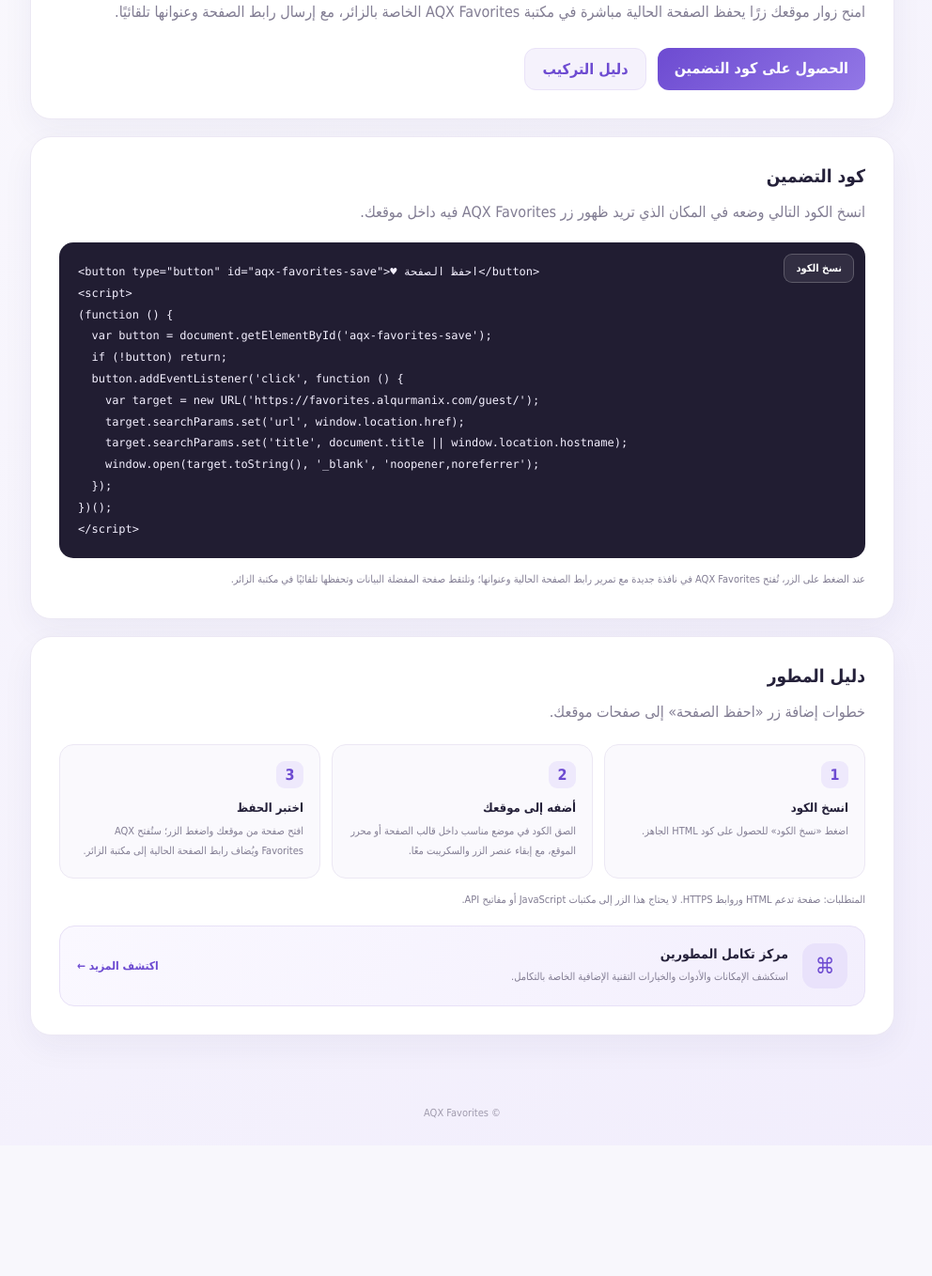
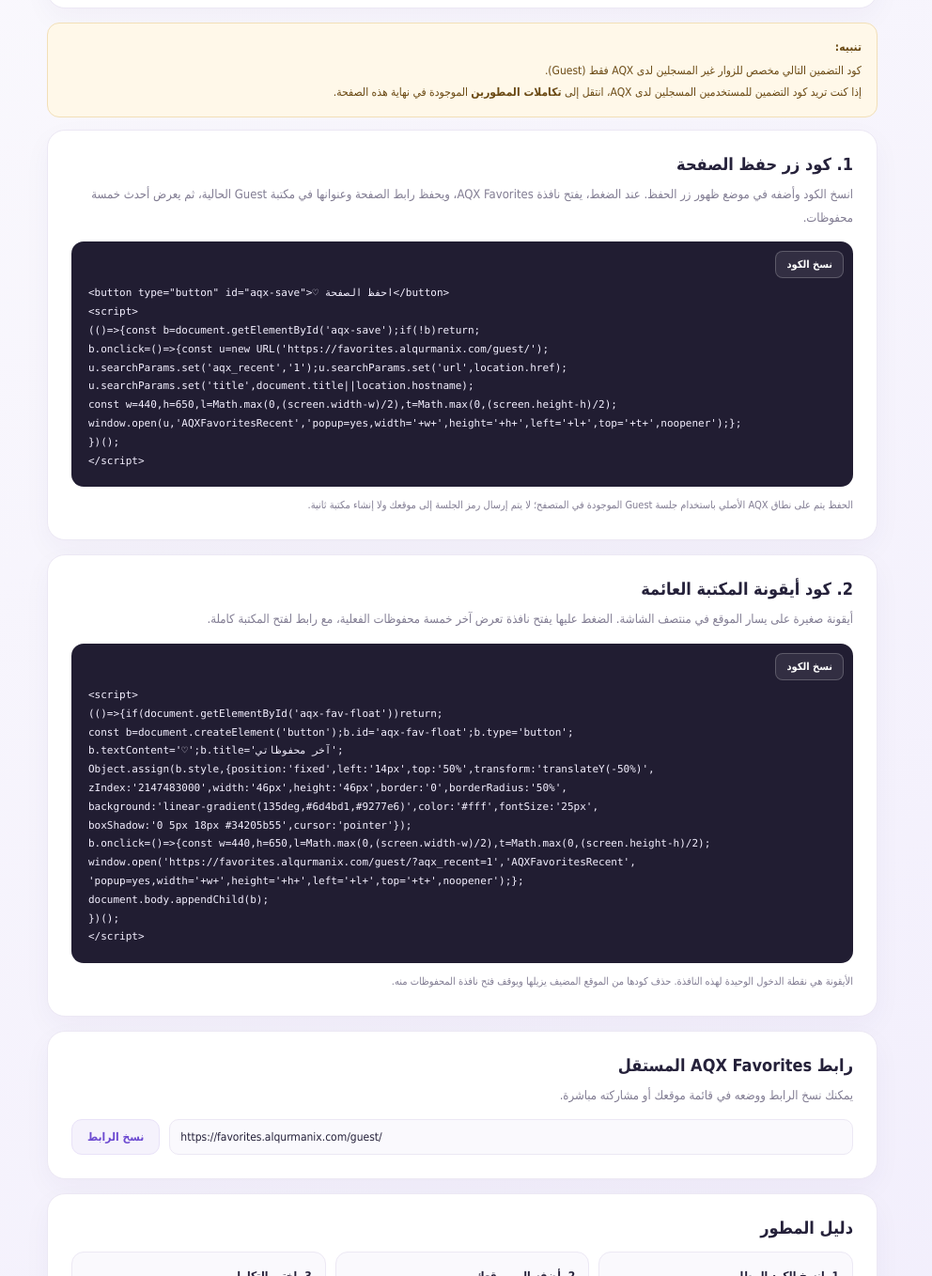
Before and after one commit to alqurmanix-oss/developers.favorites, a plain HTML site: page developers.html in a window 1280 px wide. Shown: the part 230-1588 px from the top of the page at 94% size, without its empty margins (148-1140 px from the left). Before the commit the page ends 1449 px from the top, so only its background shows below. Drawn offline with Linux system fonts and the light colour scheme.

Commit message:
Rebuild Guest developer integration page with save button and recent favorites popup

```diff
--- a/developers.html
+++ b/developers.html
@@ -1,79 +1,67 @@
 <!doctype html>
 <html lang="ar" dir="rtl">
 <head>
-<meta charset="utf-8">
-<meta name="viewport" content="width=device-width,initial-scale=1">
-<meta name="theme-color" content="#6d4bd1">
-<title>أضف AQX Favorites إلى موقعك</title>
+<meta charset="utf-8"><meta name="viewport" content="width=device-width,initial-scale=1">
+<meta name="theme-color" content="#6d4bd1"><title>AQX Favorites | تكامل المطورين</title>
 <style>
 :root{font-family:Tahoma,Arial,sans-serif;color:#25213a;background:#f8f7fc;--p:#6d4bd1;--p2:#9277e6;--muted:#827d93;--line:#ece8f4}
 *{box-sizing:border-box}body{margin:0;background:linear-gradient(145deg,#faf9fd,#f1edfc);min-height:100vh}a{text-decoration:none;color:inherit}button{font:inherit;cursor:pointer}
-header{height:74px;background:#fff;border-bottom:1px solid var(--line);display:flex;align-items:center;justify-content:space-between;padding:0 max(20px,calc((100% - 1080px)/2));gap:16px}
-.brand{font-weight:900;color:var(--p);font-size:19px}.sub{font-size:11px;color:var(--muted);margin-top:4px}
-main{max-width:960px;margin:48px auto;padding:0 20px}.hero,.panel{background:#fff;border:1px solid var(--line);border-radius:22px;padding:30px;box-shadow:0 12px 34px #30225b0d}
-.eyebrow{font-size:11px;font-weight:800;color:var(--p);letter-spacing:.4px}.hero h1{font-size:30px;margin:13px 0}.hero p,.panel p{color:var(--muted);line-height:2;margin:0}
-.hero-actions{display:flex;gap:12px;flex-wrap:wrap;margin-top:22px}.btn{border:0;border-radius:12px;padding:12px 18px;font-weight:800}.primary{background:linear-gradient(135deg,var(--p),var(--p2));color:#fff}.secondary{background:#f5f2fc;color:var(--p);border:1px solid #e9e2f8}
-.panel{margin-top:18px}.panel h2{font-size:19px;margin:0 0 12px}.steps{display:grid;grid-template-columns:repeat(3,1fr);gap:12px;margin-top:18px}.step{background:#faf9fd;border:1px solid var(--line);border-radius:15px;padding:17px}.num{width:29px;height:29px;border-radius:9px;background:#eee9fc;color:var(--p);display:grid;place-items:center;font-weight:900;margin-bottom:10px}.step strong{font-size:13px}.step p{font-size:11px;margin-top:7px;line-height:1.9}
-.codebox{position:relative;margin-top:16px;background:#211d32;border-radius:15px;padding:20px;color:#f4f0ff;direction:ltr;text-align:left;overflow:auto}.codebox pre{margin:0;white-space:pre-wrap;overflow-wrap:anywhere;font:12px/1.9 Consolas,monospace;padding-right:78px}.copy{position:absolute;top:12px;right:12px;border:1px solid #ffffff35;background:#ffffff14;color:#fff;border-radius:9px;padding:8px 12px;font-size:11px;font-weight:800}.hint{font-size:11px!important;margin-top:12px!important;color:#827d93}
-.more-card{display:flex;align-items:center;gap:15px;padding:18px;border:1px solid #e8e1f7;background:linear-gradient(120deg,#faf8ff,#f3effd);border-radius:16px;margin-top:16px}.more-icon{width:48px;height:48px;flex:none;border-radius:14px;background:#e9e2fb;color:var(--p);display:grid;place-items:center;font-size:23px}.more-copy{flex:1}.more-copy strong{font-size:14px}.more-copy p{font-size:11px;margin-top:5px}.more-link{color:var(--p);font-size:12px;font-weight:900;white-space:nowrap}
-footer{text-align:center;color:#a09bad;font-size:11px;padding:28px}
-.toast{position:fixed;bottom:20px;left:20px;background:#29233c;color:#fff;padding:12px 16px;border-radius:11px;font-size:12px;opacity:0;transform:translateY(8px);transition:.2s;pointer-events:none}.toast.show{opacity:1;transform:none}
-@media(max-width:650px){main{margin:25px auto}.hero,.panel{padding:22px}.hero h1{font-size:24px}.steps{grid-template-columns:1fr}.more-card{align-items:flex-start;flex-wrap:wrap}.more-link{margin-right:63px}}
-</style>
-</head>
+header{height:70px;background:#fff;border-bottom:1px solid var(--line);display:flex;align-items:center;justify-content:space-between;padding:0 max(18px,calc((100% - 980px)/2));gap:12px}
+.brand{font-weight:900;color:var(--p);font-size:18px}.sub{font-size:11px;color:var(--muted);margin-top:4px}
+main{max-width:920px;margin:30px auto;padding:0 18px}.hero,.panel{background:#fff;border:1px solid var(--line);border-radius:19px;padding:25px;margin-bottom:15px;box-shadow:0 10px 30px #30225b0a}
+.eyebrow{font-size:10px;font-weight:800;color:var(--p)}h1{font-size:27px;margin:10px 0}h2{font-size:18px;margin:0 0 10px}.hero p,.panel p{color:var(--muted);line-height:1.9;margin:0;font-size:13px}
+.btn{display:inline-block;border:0;border-radius:11px;padding:11px 16px;font-weight:800;font-size:12px}.primary{background:linear-gradient(135deg,var(--p),var(--p2));color:#fff}.secondary{background:#f5f2fc;color:var(--p);border:1px solid #e9e2f8}
+.notice{background:#fff8e9;border:1px solid #f2dfb7;color:#6b4a14;border-radius:13px;padding:14px 16px;line-height:1.9;font-size:12px;margin-bottom:13px}.notice strong{display:block;margin-bottom:3px}
+.codebox{position:relative;margin-top:13px;background:#211d32;border-radius:13px;padding:18px;color:#f4f0ff;direction:ltr;text-align:left;overflow:auto}.codebox pre{margin:0;white-space:pre-wrap;overflow-wrap:anywhere;font:11px/1.8 Consolas,monospace;padding-top:27px}.copy{position:absolute;top:10px;right:10px;border:1px solid #ffffff35;background:#ffffff14;color:#fff;border-radius:8px;padding:7px 11px;font-size:11px;font-weight:800}
+.hint{font-size:11px!important;margin-top:10px!important}.steps{display:grid;grid-template-columns:repeat(3,1fr);gap:10px;margin-top:15px}.step{background:#faf9fd;border:1px solid var(--line);border-radius:13px;padding:14px}.step b{font-size:12px}.step p{font-size:11px;margin-top:6px}
+.linkrow{display:flex;gap:10px;align-items:center;flex-wrap:wrap;margin-top:12px}.linkvalue{direction:ltr;text-align:left;flex:1;min-width:220px;background:#faf9fd;border:1px solid var(--line);border-radius:10px;padding:11px;font-size:12px;overflow-wrap:anywhere}
+.more{display:flex;align-items:center;justify-content:space-between;gap:12px;background:#f7f4ff;border:1px solid #e8e1f7;border-radius:13px;padding:15px}.more p{font-size:11px;margin-top:4px}.more a{color:var(--p);font-weight:800;font-size:12px;white-space:nowrap}
+footer{text-align:center;color:#a09bad;font-size:11px;padding:18px}.toast{position:fixed;bottom:18px;left:18px;background:#29233c;color:#fff;padding:11px 15px;border-radius:10px;font-size:12px;opacity:0;transition:.2s}.toast.show{opacity:1}
+@media(max-width:650px){main{margin:18px auto}.hero,.panel{padding:19px}h1{font-size:23px}.steps{grid-template-columns:1fr}.more{align-items:flex-start;flex-direction:column}.linkvalue{min-width:100%}}
+</style></head>
 <body>
-<header><div><div class="brand">AQX Favorites</div><div class="sub">أدوات دمج المفضلة للمواقع</div></div><a class="more-link" href="https://favorites.alqurmanix.com/guest/">العودة إلى المفضلة ←</a></header>
+<header><div><div class="brand">AQX Favorites</div><div class="sub">تكامل المفضلة للمواقع</div></div><a href="https://favorites.alqurmanix.com/guest/" style="color:var(--p);font-size:12px;font-weight:800">فتح المفضلة ↗</a></header>
 <main>
-<section class="hero">
-<div class="eyebrow">AQX FAVORITES · WEBSITE INTEGRATION</div>
-<h1>أضف المفضلة إلى موقعك</h1>
-<p>امنح زوار موقعك زرًا يحفظ الصفحة الحالية مباشرة في مكتبة AQX Favorites الخاصة بالزائر، مع إرسال رابط الصفحة وعنوانها تلقائيًا.</p>
-<div class="hero-actions"><a class="btn primary" href="#embed">الحصول على كود التضمين</a><a class="btn secondary" href="#guide">دليل التركيب</a></div>
-</section>
-<section class="panel" id="embed">
-<h2>كود التضمين</h2>
-<p>انسخ الكود التالي وضعه في المكان الذي تريد ظهور زر AQX Favorites فيه داخل موقعك.</p>
-<div class="codebox"><button class="copy" id="copyCode" type="button">نسخ الكود</button><pre id="embedCode">&lt;button type="button" id="aqx-favorites-save"&gt;♥ احفظ الصفحة&lt;/button&gt;
+<section class="hero"><div class="eyebrow">AQX FAVORITES · WEBSITE INTEGRATION</div><h1>أضف المفضلة إلى موقعك</h1><p>كودان مستقلان للزائر العام Guest: زر لحفظ الصفحة الحالية، وأيقونة عائمة لعرض أحدث خمسة محفوظات من مكتبة الزائر نفسها.</p></section>
+
+<div class="notice"><strong>تنبيه:</strong>كود التضمين التالي مخصص للزوار غير المسجلين لدى AQX فقط (Guest).<br>إذا كنت تريد كود التضمين للمستخدمين المسجلين لدى AQX، انتقل إلى <b>تكاملات المطورين</b> الموجودة في نهاية هذه الصفحة.</div>
+
+<section class="panel" id="save"><h2>1. كود زر حفظ الصفحة</h2><p>انسخ الكود وأضفه في موضع ظهور زر الحفظ. عند الضغط، يفتح نافذة AQX Favorites، ويحفظ رابط الصفحة وعنوانها في مكتبة Guest الحالية، ثم يعرض أحدث خمسة محفوظات.</p>
+<div class="codebox"><button class="copy" data-copy="saveCode">نسخ الكود</button><pre id="saveCode">&lt;button type="button" id="aqx-save"&gt;♡ احفظ الصفحة&lt;/button&gt;
 &lt;script&gt;
-(function () {
-  var button = document.getElementById('aqx-favorites-save');
-  if (!button) return;
-  button.addEventListener('click', function () {
-    var target = new URL('https://favorites.alqurmanix.com/guest/');
-    target.searchParams.set('url', window.location.href);
-    target.searchParams.set('title', document.title || window.location.hostname);
-    window.open(target.toString(), '_blank', 'noopener,noreferrer');
-  });
+(()=>{const b=document.getElementById('aqx-save');if(!b)return;
+b.onclick=()=>{const u=new URL('https://favorites.alqurmanix.com/guest/');
+u.searchParams.set('aqx_recent','1');u.searchParams.set('url',location.href);
+u.searchParams.set('title',document.title||location.hostname);
+const w=440,h=650,l=Math.max(0,(screen.width-w)/2),t=Math.max(0,(screen.height-h)/2);
+window.open(u,'AQXFavoritesRecent','popup=yes,width='+w+',height='+h+',left='+l+',top='+t+',noopener');};
 })();
 &lt;/script&gt;</pre></div>
-<p class="hint">عند الضغط على الزر، تُفتح AQX Favorites في نافذة جديدة مع تمرير رابط الصفحة الحالية وعنوانها؛ وتلتقط صفحة المفضلة البيانات وتحفظها تلقائيًا في مكتبة الزائر.</p>
-</section>
-<section class="panel" id="guide">
-<h2>دليل المطور</h2>
-<p>خطوات إضافة زر «احفظ الصفحة» إلى صفحات موقعك.</p>
-<div class="steps">
-<div class="step"><div class="num">1</div><strong>انسخ الكود</strong><p>اضغط «نسخ الكود» للحصول على كود HTML الجاهز.</p></div>
-<div class="step"><div class="num">2</div><strong>أضفه إلى موقعك</strong><p>الصق الكود في موضع مناسب داخل قالب الصفحة أو محرر الموقع، مع إبقاء عنصر الزر والسكريبت معًا.</p></div>
-<div class="step"><div class="num">3</div><strong>اختبر الحفظ</strong><p>افتح صفحة من موقعك واضغط الزر؛ ستُفتح AQX Favorites ويُضاف رابط الصفحة الحالية إلى مكتبة الزائر.</p></div>
-</div>
-<p class="hint">المتطلبات: صفحة تدعم HTML وروابط HTTPS. لا يحتاج هذا الزر إلى مكتبات JavaScript أو مفاتيح API.</p>
-<div class="more-card">
-<div class="more-icon" aria-hidden="true">⌘</div>
-<div class="more-copy"><strong>مركز تكامل المطورين</strong><p>استكشف الإمكانات والأدوات والخيارات التقنية الإضافية الخاصة بالتكامل.</p></div>
-<a class="more-link" href="./developer-center.html">اكتشف المزيد ←</a>
-</div>
-</section>
-</main>
-<footer>© AQX Favorites</footer>
-<div class="toast" id="toast" role="status">تم نسخ الكود</div>
+<p class="hint">الحفظ يتم على نطاق AQX الأصلي باستخدام جلسة Guest الموجودة في المتصفح؛ لا يتم إرسال رمز الجلسة إلى موقعك ولا إنشاء مكتبة ثانية.</p></section>
+
+<section class="panel" id="floating"><h2>2. كود أيقونة المكتبة العائمة</h2><p>أيقونة صغيرة على يسار الموقع في منتصف الشاشة. الضغط عليها يفتح نافذة تعرض آخر خمسة محفوظات الفعلية، مع رابط لفتح المكتبة كاملة.</p>
+<div class="codebox"><button class="copy" data-copy="floatCode">نسخ الكود</button><pre id="floatCode">&lt;script&gt;
+(()=>{if(document.getElementById('aqx-fav-float'))return;
+const b=document.createElement('button');b.id='aqx-fav-float';b.type='button';
+b.textContent='♡';b.title='آخر محفوظاتي';
+Object.assign(b.style,{position:'fixed',left:'14px',top:'50%',transform:'translateY(-50%)',
+zIndex:'2147483000',width:'46px',height:'46px',border:'0',borderRadius:'50%',
+background:'linear-gradient(135deg,#6d4bd1,#9277e6)',color:'#fff',fontSize:'25px',
+boxShadow:'0 5px 18px #34205b55',cursor:'pointer'});
+b.onclick=()=>{const w=440,h=650,l=Math.max(0,(screen.width-w)/2),t=Math.max(0,(screen.height-h)/2);
+window.open('https://favorites.alqurmanix.com/guest/?aqx_recent=1','AQXFavoritesRecent',
+'popup=yes,width='+w+',height='+h+',left='+l+',top='+t+',noopener');};
+document.body.appendChild(b);
+})();
+&lt;/script&gt;</pre></div>
+<p class="hint">الأيقونة هي نقطة الدخول الوحيدة لهذه النافذة. حذف كودها من الموقع المضيف يزيلها ويوقف فتح نافذة المحفوظات منه.</p></section>
+
+<section class="panel"><h2>رابط AQX Favorites المستقل</h2><p>يمكنك نسخ الرابط ووضعه في قائمة موقعك أو مشاركته مباشرة.</p><div class="linkrow"><div class="linkvalue" id="favoriteUrl">https://favorites.alqurmanix.com/guest/</div><button class="btn secondary" data-copy="favoriteUrl">نسخ الرابط</button></div></section>
+
+<section class="panel"><h2>دليل المطور</h2><div class="steps"><div class="step"><b>1. انسخ الكود المطلوب</b><p>زر الحفظ والأيقونة العائمة كودان مستقلان؛ يمكنك تركيب أحدهما أو كليهما.</p></div><div class="step"><b>2. أضفه إلى موقعك</b><p>الصق كود الزر في موضعه، وكود الأيقونة قبل وسم إغلاق body أو في كود مخصص يعمل بعد تحميل الصفحة.</p></div><div class="step"><b>3. اختبر التكامل</b><p>اضغط زر الحفظ ثم افتح الأيقونة. يجب أن تظهر أحدث خمسة عناصر من مكتبة Guest نفسها.</p></div></div><p class="hint">ملاحظة توافق: النافذة تُفتح كنافذة متصفح منبثقة على نطاق AQX الأصلي، وليست iframe داخل صفحة المضيف. هذا يحافظ على وصولها إلى جلسة Guest الحالية حتى مع عزل تخزين الطرف الثالث في المتصفحات.</p></section>
+
+<section class="panel"><div class="more"><div><b>مركز تكامل المطورين</b><p>المسار المخصص لتكاملات المستخدمين المسجلين والخيارات المتقدمة.</p></div><a href="./developer-center.html">انتقل إلى المركز ←</a></div></section>
+</main><footer>© AQX Favorites</footer><div class="toast" id="toast" role="status">تم النسخ</div>
 <script>
-document.getElementById('copyCode').addEventListener('click',async()=>{
- const code=document.getElementById('embedCode').textContent;
- try{await navigator.clipboard.writeText(code)}catch(e){
-  const area=document.createElement('textarea');area.value=code;document.body.appendChild(area);area.select();document.execCommand('copy');area.remove();
- }
- const toast=document.getElementById('toast');toast.classList.add('show');setTimeout(()=>toast.classList.remove('show'),1800);
-});
-</script>
-</body>
-</html>
+document.querySelectorAll('[data-copy]').forEach(b=>b.addEventListener('click',async()=>{const el=document.getElementById(b.dataset.copy);const value=el.innerText||el.textContent;try{await navigator.clipboard.writeText(value)}catch(e){const x=document.createElement('textarea');x.value=value;document.body.appendChild(x);x.select();document.execCommand('copy');x.remove()}const t=document.getElementById('toast');t.classList.add('show');setTimeout(()=>t.classList.remove('show'),1600)}));
+</script></body></html>
```
